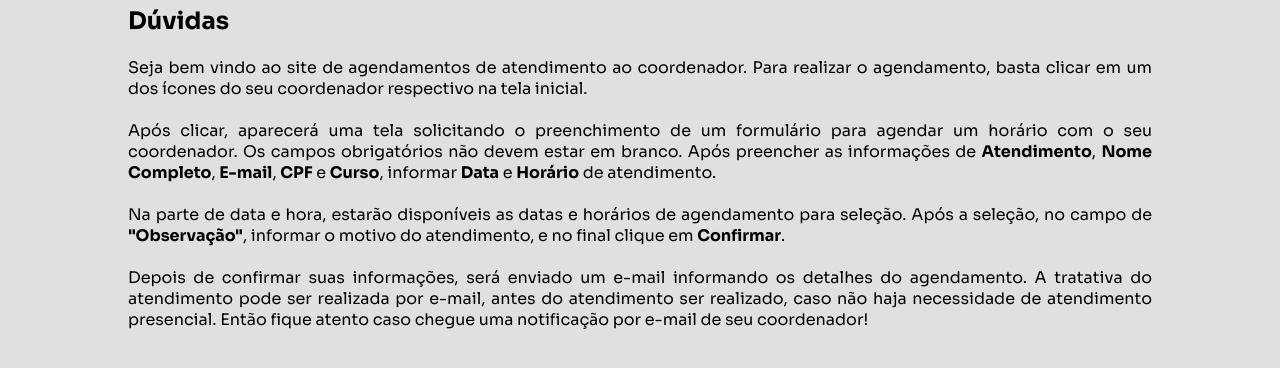
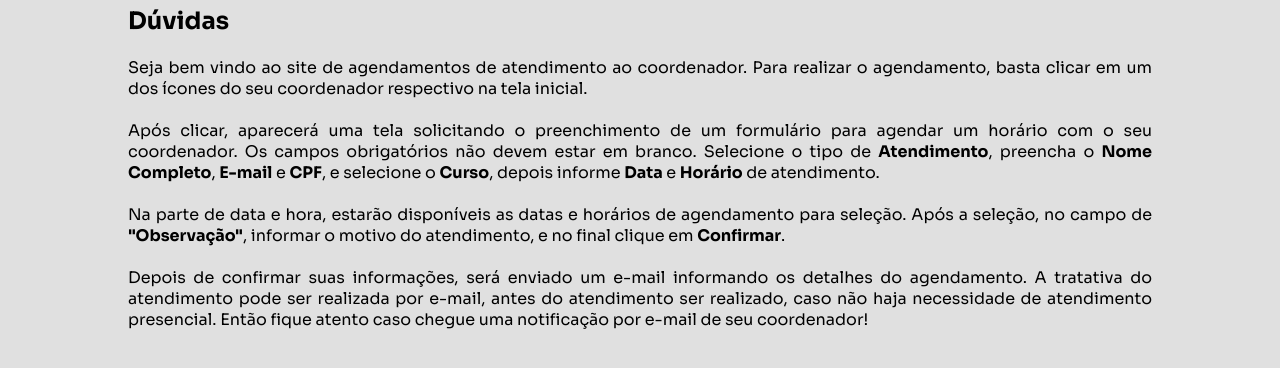
Before and after one commit to decklander/projeto-aluno, a plain HTML site: page duvidas.html in a window 1280 px wide. Shown: the part 72-440 px from the top of the page. Drawn offline with Linux system fonts and the light colour scheme.

Commit message:
atualização contextual

```diff
--- a/duvidas.html
+++ b/duvidas.html
@@ -50,7 +50,7 @@
                     </p>
                     <br>
                     <p>
-                        Após clicar, aparecerá uma tela solicitando o preenchimento de um formulário para agendar um horário com o seu coordenador. Os campos obrigatórios não devem estar em branco. Após preencher as informações de <b>Atendimento</b>, <b>Nome Completo</b>, <b>E-mail</b>, <b>CPF</b> e <b>Curso</b>, informar <b>Data</b> e <b>Horário</b> de atendimento.
+                        Após clicar, aparecerá uma tela solicitando o preenchimento de um formulário para agendar um horário com o seu coordenador. Os campos obrigatórios não devem estar em branco. Selecione o tipo de <b>Atendimento</b>, preencha o <b>Nome Completo</b>, <b>E-mail</b> e <b>CPF</b>, e selecione o <b>Curso</b>, depois informe <b>Data</b> e <b>Horário</b> de atendimento.
                     </p>
                     <br>
                     <p>
```
